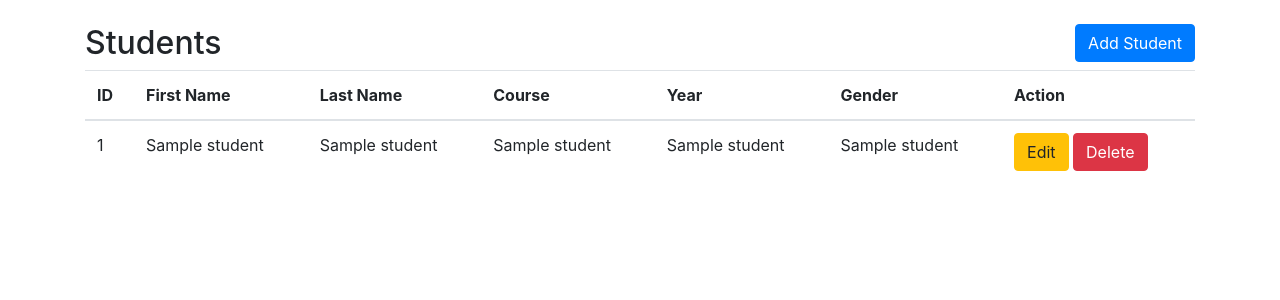
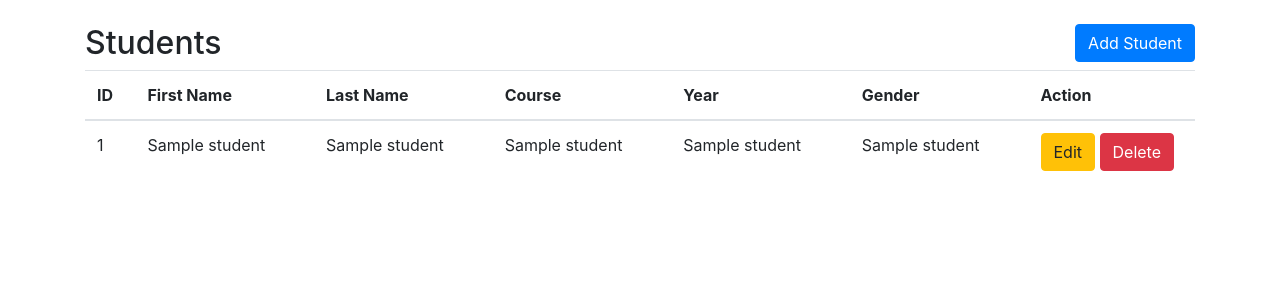
Before and after one commit to Lothany/CCC181-SIS, a Flask app: template website/templates/student.html in a window 1280 px wide. Shown: the part 56-356 px from the top of the page. Run offline with Flask 3, Linux system fonts and the light colour scheme; the template is opened without the code that fills it: most values are stand-ins (such as "Sample title", 1, 10 or a date in 2020); parts of the project's set-up code (start-up, migrations or seed data) failed here and were passed over; some libraries are stand-ins or nearby versions.

Commit message:
modified table layout for students

```diff
--- a/website/templates/student.html
+++ b/website/templates/student.html
@@ -8,9 +8,10 @@
             <h2>Students</h2>
         </div>
         <div class="col text-right">
-            <a class="btn btn-primary" id="addStudent" href="/student/add">Add Student</a>
+            <a class="btn btn-primary float-right" id="addStudent" href="/student/add">Add Student</a>
         </div>
     </div>
+
     <table class="table">
         <thead>
         <tr>
@@ -20,7 +21,7 @@
             <th>Course</th>
             <th>Year</th>
             <th>Gender</th>
-            <th>Action</th>
+            <th style="width: 15%;">Action</th>
         </tr>
         </thead>
         <tbody>
```
